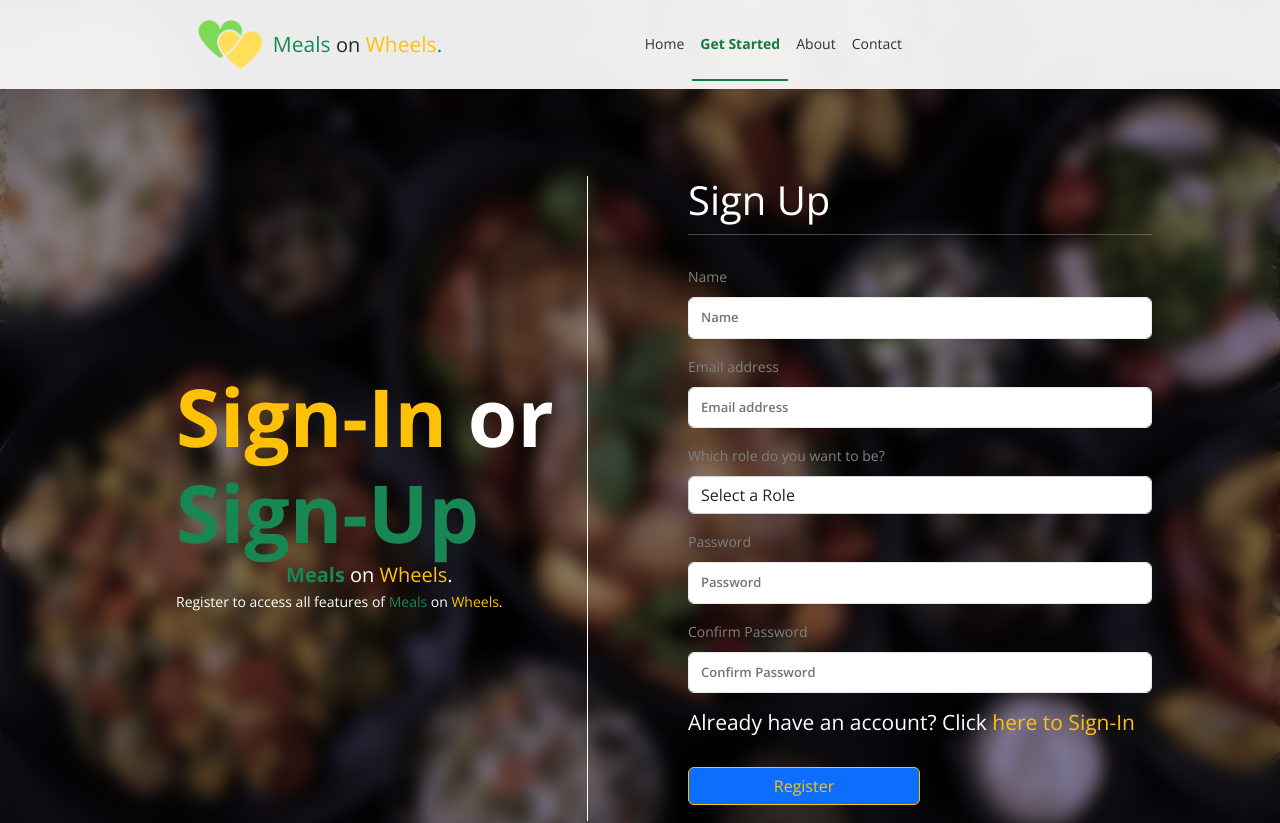
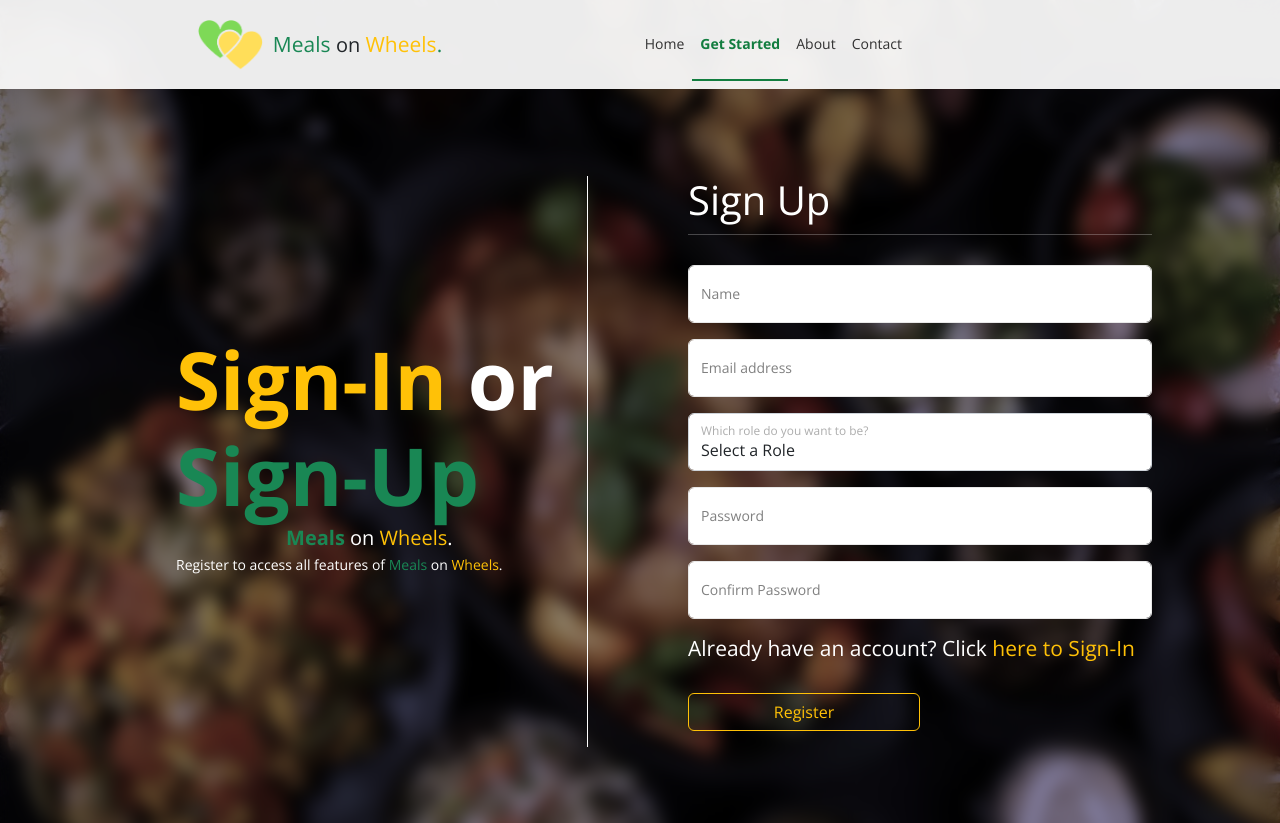
Before and after one commit to Yuda531/Meals-on-Wheels, a React (Create React App) app in the folder Front-End/: page /getStarted in a window 1280 px wide. Shown: the top 823 px of the page. Built offline with nearby package versions, Linux system fonts and the light colour scheme.

Commit message:
fixing getstarted

```diff
--- a/Front-End/src/components/LoginOrRegis.jsx
+++ b/Front-End/src/components/LoginOrRegis.jsx
@@ -106,36 +106,41 @@ const LoginOrRegis = () => {
   };
 
   return (
-    <Col xs={12} md={6} lg={6}>
+    <div className="col-6">
       {!showReplacement ? (
         <div id="regisForm">
           <h1 className="display-6 text-white">Sign Up</h1>
           <hr className="border-white" />
-          <Form onSubmit={handleSubmit}>
-            <Form.Group className="mb-3" controlId="name">
-              <Form.Label>Name</Form.Label>
-              <Form.Control
+          <form className="col-12" onSubmit={handleSubmit}>
+            <div className="form-floating mb-3">
+              <input
                 type="text"
+                className="form-control"
+                id="name"
                 placeholder="Name"
                 value={name}
                 onChange={(e) => setUserName(e.target.value)}
                 required
               />
-            </Form.Group>
-            <Form.Group className="mb-3" controlId="email">
-              <Form.Label>Email address</Form.Label>
-              <Form.Control
+              <label htmlFor="name">Name</label>
+            </div>
+            <div className="form-floating mb-3">
+              <input
                 type="email"
+                className="form-control"
+                id="email"
                 placeholder="Email address"
                 value={email}
                 onChange={(e) => setEmail(e.target.value)}
                 required
               />
-            </Form.Group>
-            <Form.Group className="mb-3" controlId="roleId">
-              <Form.Label>Which role do you want to be?</Form.Label>
-              <Form.Control
-                as="select"
+              <label htmlFor="email">Email address</label>
+            </div>
+            <div className="form-floating mb-3">
+              <select
+                placeholder="Select a Role."
+                id="roleId"
+                className="form-control"
                 value={loginRole}
                 onChange={(e) => setRole(e.target.value)}
                 required
@@ -148,34 +153,40 @@ const LoginOrRegis = () => {
                 <option value="Caregiver">Caregiver</option>
                 <option value="Donor">Donor</option>
                 <option value="Volunteer">Volunteer</option>
-              </Form.Control>
-            </Form.Group>
-            <Form.Group className="mb-3" controlId="password">
-              <Form.Label>Password</Form.Label>
-              <Form.Control
+              </select>
+              <label htmlFor="roleId">Which role do you want to be?</label>
+            </div>
+            <div className="form-floating mb-3">
+              <input
                 type="password"
+                className="form-control"
+                id="password"
                 placeholder="Password"
                 value={password}
                 onChange={(e) => setPassword(e.target.value)}
                 required
               />
-            </Form.Group>
-            <Form.Group className="mb-3" controlId="Cfpassword">
-              <Form.Label>Confirm Password</Form.Label>
+              <label htmlFor="password">Password</label>
+            </div>
+            <div className="form-floating mb-3">
               <Form.Control
                 type="password"
+                className="form-control"
+                id="Cfpassword"
+                value={confirmPassword}
                 placeholder="Confirm Password"
-                value={confirmPassword}
                 onChange={(e) => setConfirmPassword(e.target.value)}
                 required
                 isInvalid={passwordError}
               />
+              <Form.Label htmlFor="Cfpassword">Confirm Password</Form.Label>
               {passwordError && (
                 <Form.Control.Feedback type="invalid">
                   Passwords do not match
                 </Form.Control.Feedback>
               )}
-            </Form.Group>
+            </div>
+
             <p className="lead text-white">
               Already have an account? Click{" "}
               <span>
@@ -184,36 +195,45 @@ const LoginOrRegis = () => {
                 </a>
               </span>
             </p>
-            <Button type="submit" className="btn btn-outline-warning col-6 my-3">
+            <button
+              type="submit"
+              className="btn btn-outline-warning col-6 my-3"
+            >
               Register
-            </Button>
-          </Form>
+            </button>
+            <br />
+          </form>
         </div>
       ) : (
+        // REPLACE
         <div id="loginForm">
           <h1 className="display-6 text-white">Sign In</h1>
           <hr className="border-white" />
-          <Form onSubmit={handleLoginFormSubmit}>
-            <Form.Group className="mb-3" controlId="email">
-              <Form.Label>Email address</Form.Label>
-              <Form.Control
+          <form onSubmit={handleLoginFormSubmit} className="col-12">
+            <div className="form-floating mb-3">
+              <input
                 type="email"
+                className="form-control"
+                id="email"
                 placeholder="Email address"
                 value={loginName}
                 onChange={(e) => setLoginName(e.target.value)}
                 required
               />
-            </Form.Group>
-            <Form.Group className="mb-3" controlId="password">
-              <Form.Label>Password</Form.Label>
-              <Form.Control
+              <label htmlFor="email">Email address</label>
+            </div>
+            <div className="form-floating mb-3">
+              <input
                 type="password"
+                className="form-control"
+                id="password"
                 placeholder="Password"
                 value={loginPassword}
                 onChange={(e) => setPasswordLogin(e.target.value)}
                 required
               />
-            </Form.Group>
+              <label htmlFor="password">Password</label>
+            </div>
             <p className="lead text-white mt-3">
               Don't have an account? Click{" "}
               <span>
@@ -222,13 +242,18 @@ const LoginOrRegis = () => {
                 </a>
               </span>
             </p>
-            <Button type="submit" className="btn btn-outline-warning col-6 my-3">
+
+            <button
+              type="submit"
+              className="btn btn-outline-warning col-6 my-3"
+            >
               Login
-            </Button>
-          </Form>
+            </button>
+          </form>
         </div>
       )}
-    </Col>
+    </div>
+
   );
 };
 
```
